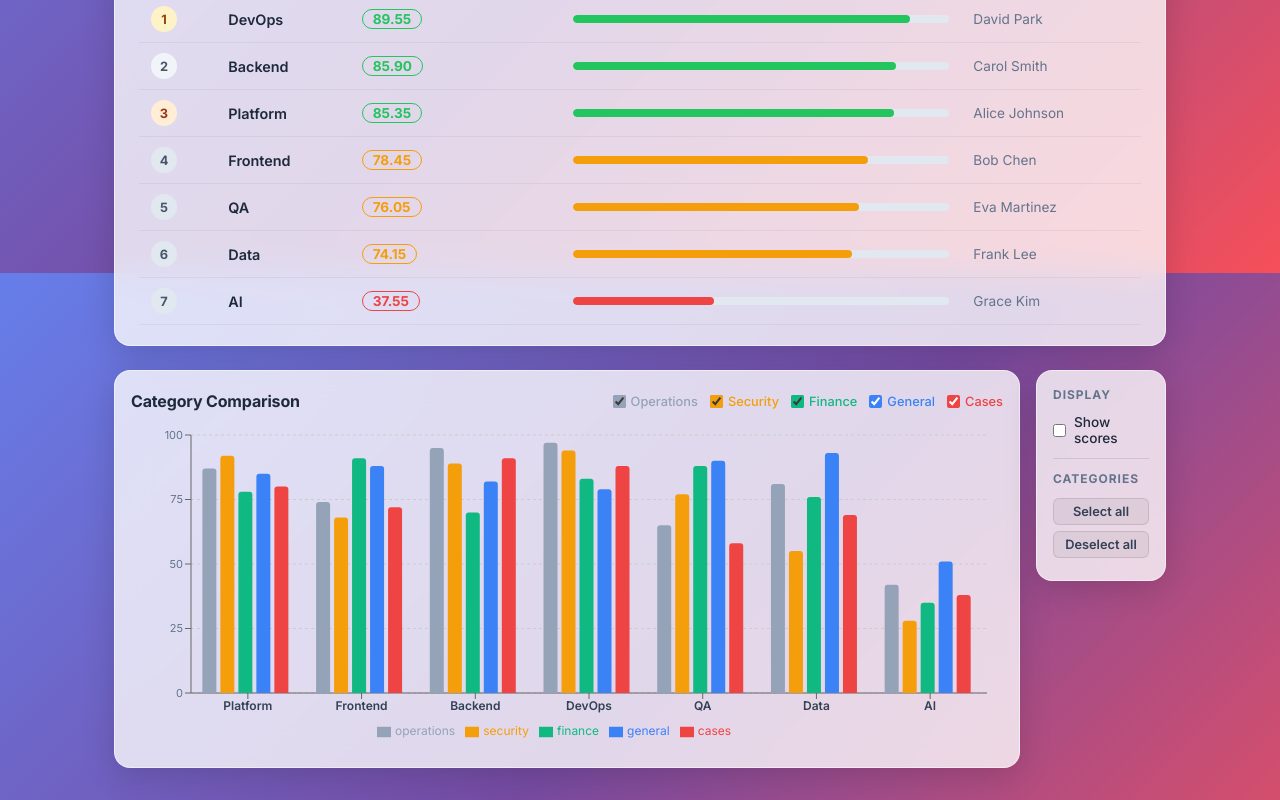
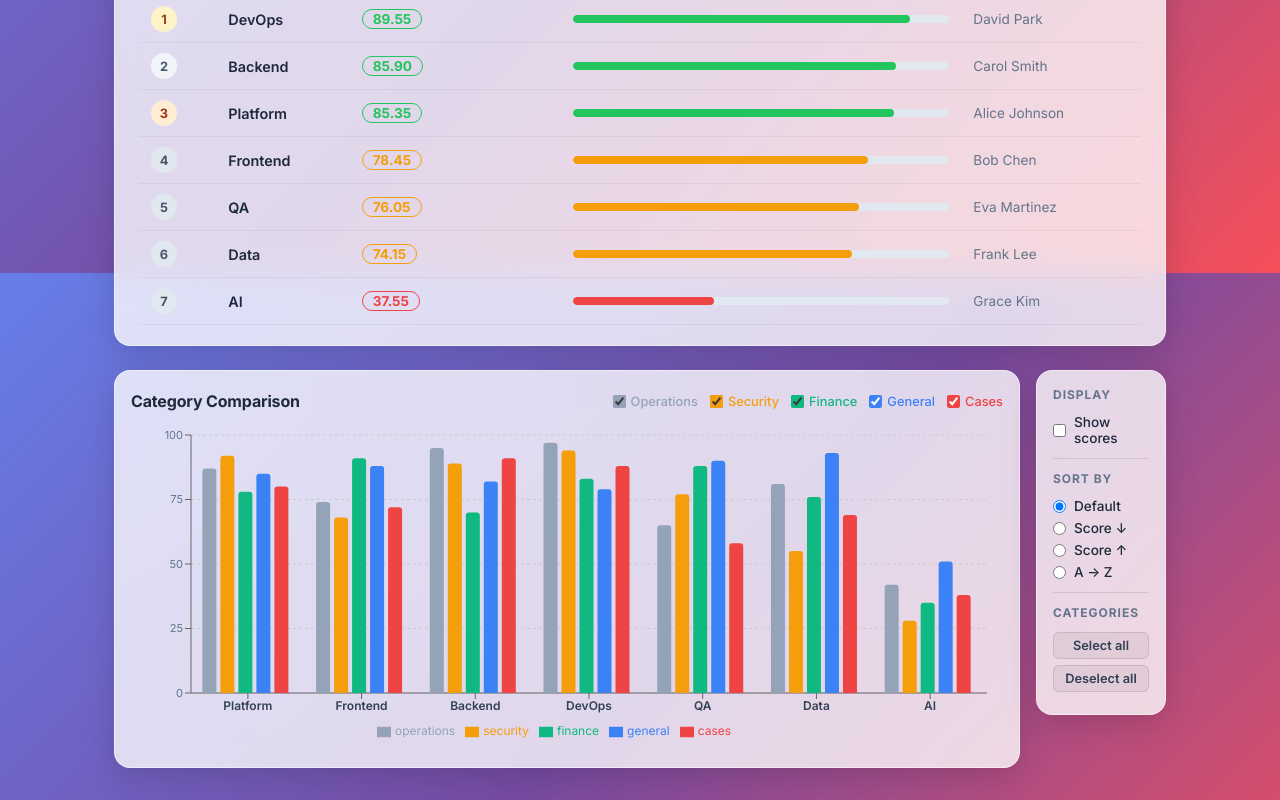
Before and after one commit to yanivpaz/teams-dashboard, a React (Vite) app: page / in a window 1280 px wide. Shown: the part 527-1327 px from the top of the page. Built offline with nearby package versions, Linux system fonts and the light colour scheme.

Commit message:
Add sort options to Category Comparison sidebar (default, score desc/asc, alphabetical)
Co-Authored-By: Claude Sonnet 4.6 <noreply@anthropic.com>

```diff
--- a/src/App.jsx
+++ b/src/App.jsx
@@ -44,6 +44,7 @@ export default function App() {
     Object.fromEntries(ALL_CATEGORIES.map((c) => [c, true]))
   );
   const [showLabels, setShowLabels] = useState(false);
+  const [sortBy, setSortBy] = useState('default'); // 'default' | 'score-desc' | 'score-asc' | 'alpha'
 
   const activeTeam = selected ? teams.find((t) => t.team === selected) : null;
 
@@ -68,6 +69,8 @@ export default function App() {
             setCatEnabled={setCatEnabled}
             showLabels={showLabels}
             setShowLabels={setShowLabels}
+            sortBy={sortBy}
+            setSortBy={setSortBy}
           />
         </>
       )}
--- a/src/components/AllTeamsView.jsx
+++ b/src/components/AllTeamsView.jsx
@@ -67,14 +67,29 @@ function Leaderboard({ teams, onSelect }) {
   );
 }
 
-function CategoryComparison({ teams, catEnabled, setCatEnabled, showLabels, setShowLabels }) {
+const SORT_OPTIONS = [
+  { value: 'default',    label: 'Default' },
+  { value: 'score-desc', label: 'Score ↓' },
+  { value: 'score-asc',  label: 'Score ↑' },
+  { value: 'alpha',      label: 'A → Z' },
+];
+
+function sortTeams(teams, sortBy) {
+  const arr = [...teams];
+  if (sortBy === 'score-desc') return arr.sort((a, b) => b.overall_score - a.overall_score);
+  if (sortBy === 'score-asc')  return arr.sort((a, b) => a.overall_score - b.overall_score);
+  if (sortBy === 'alpha')      return arr.sort((a, b) => a.team.localeCompare(b.team));
+  return arr;
+}
+
+function CategoryComparison({ teams, catEnabled, setCatEnabled, showLabels, setShowLabels, sortBy, setSortBy }) {
   const categories = Object.keys(teams[0].categories);
 
   const toggle = (cat) => setCatEnabled((prev) => ({ ...prev, [cat]: !prev[cat] }));
   const enabled = catEnabled;
   const active = categories.filter((c) => enabled[c]);
 
-  const data = teams.map((t) => {
+  const data = sortTeams(teams, sortBy).map((t) => {
     const row = { team: t.team };
     categories.forEach((cat) => { row[cat] = t.categories[cat].score; });
     return row;
@@ -129,6 +144,21 @@ function CategoryComparison({ teams, catEnabled, setCatEnabled, showLabels, setS
           />
           Show scores
         </label>
+
+        <hr className="sidebar-divider" />
+        <h3 className="sidebar-title">Sort by</h3>
+        {SORT_OPTIONS.map((opt) => (
+          <label key={opt.value} className="sidebar-toggle" style={{ marginBottom: 6 }}>
+            <input
+              type="radio"
+              name="sortBy"
+              value={opt.value}
+              checked={sortBy === opt.value}
+              onChange={() => setSortBy(opt.value)}
+            />
+            {opt.label}
+          </label>
+        ))}
 
         <hr className="sidebar-divider" />
         <h3 className="sidebar-title">Categories</h3>
@@ -190,7 +220,7 @@ function SummaryCards({ teams, onSelect }) {
   );
 }
 
-export default function AllTeamsView({ teams, onSelect, catEnabled, setCatEnabled, showLabels, setShowLabels }) {
+export default function AllTeamsView({ teams, onSelect, catEnabled, setCatEnabled, showLabels, setShowLabels, sortBy, setSortBy }) {
   return (
     <div className="dashboard-main">
       <SummaryCards teams={teams} onSelect={onSelect} />
@@ -201,6 +231,8 @@ export default function AllTeamsView({ teams, onSelect, catEnabled, setCatEnable
         setCatEnabled={setCatEnabled}
         showLabels={showLabels}
         setShowLabels={setShowLabels}
+        sortBy={sortBy}
+        setSortBy={setSortBy}
       />
     </div>
   );
```
